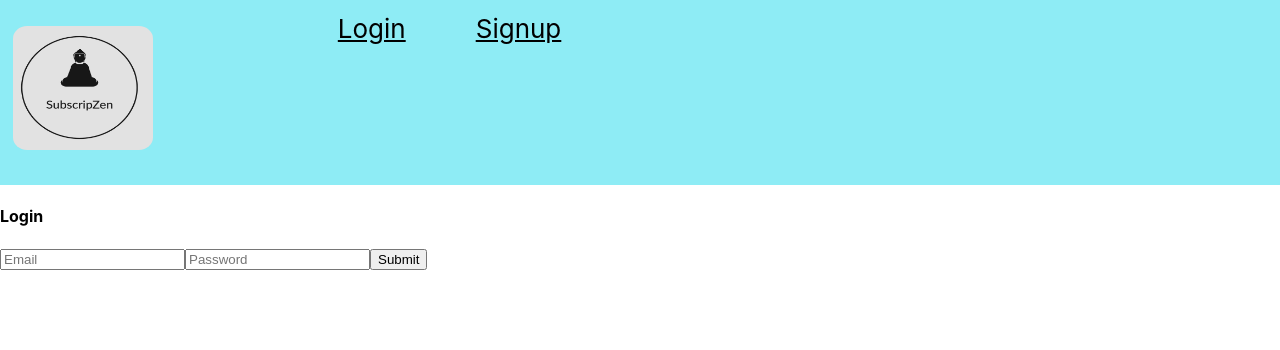
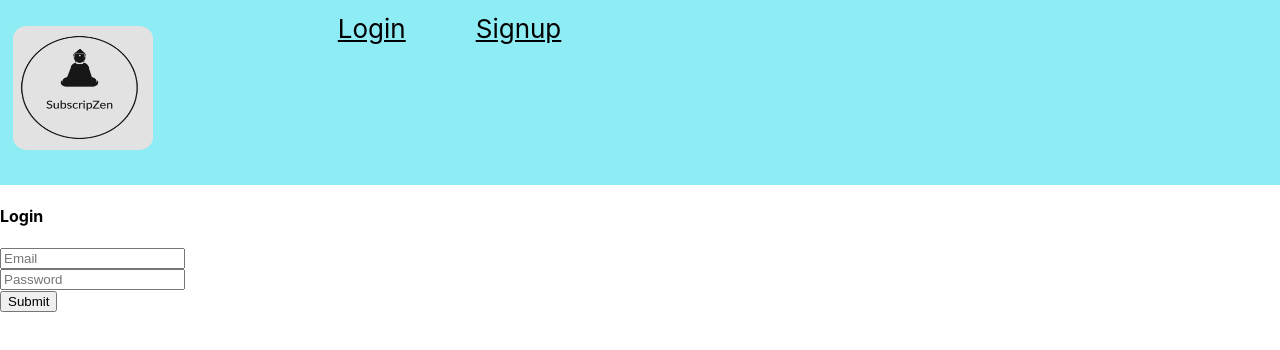
Before and after one commit to bhyland95/Subscripzen, a React (Create React App) app in the folder client/: page /login in a window 1280 px wide. Shown: the top 350 px of the page. Built offline with nearby package versions, Linux system fonts and the light colour scheme.

Commit message:
need to move most CSS into center

```diff
--- a/client/src/App.css
+++ b/client/src/App.css
@@ -58,16 +58,15 @@ background-color: #FBEEF9;
   align-items: center;
 }
 
+
 .userSpending {
   border: 3px solid #FBEEF9;
   margin-top: 3%;
 }
 
-/* .loginId {
+
+.form-input {
   display: flex;
   flex-direction: column;
+
 }
-
-.card {
-  flex-direction: column;
-} */
--- a/client/src/pages/Home.js
+++ b/client/src/pages/Home.js
@@ -11,7 +11,7 @@ const Home = () => {
             <main>
                 <div className="spendingBox">
                     <div>
-                        <h2>Monthly Spending: insert calculated number</h2>
+                        <h2 >Monthly Spending: insert calculated number</h2>
                         <br></br>
                         <h2>Cancel and Save - link to save money page </h2>
                     </div>
--- a/client/src/pages/Login.js
+++ b/client/src/pages/Login.js
@@ -41,8 +41,8 @@ const handleFormSubmit = async event => {
   };
 
   return (
-    <main className='flex-row justify-center mb-4 loginId'>
-      <div className='col-12 col-md-6'>
+    <main className='loginId'>
+      <div >
         <div className='card'>
           <h4 className='card-header'>Login</h4>
           <div className='card-body'>
```
Lines whose indentation alone changed are shown as unchanged.
